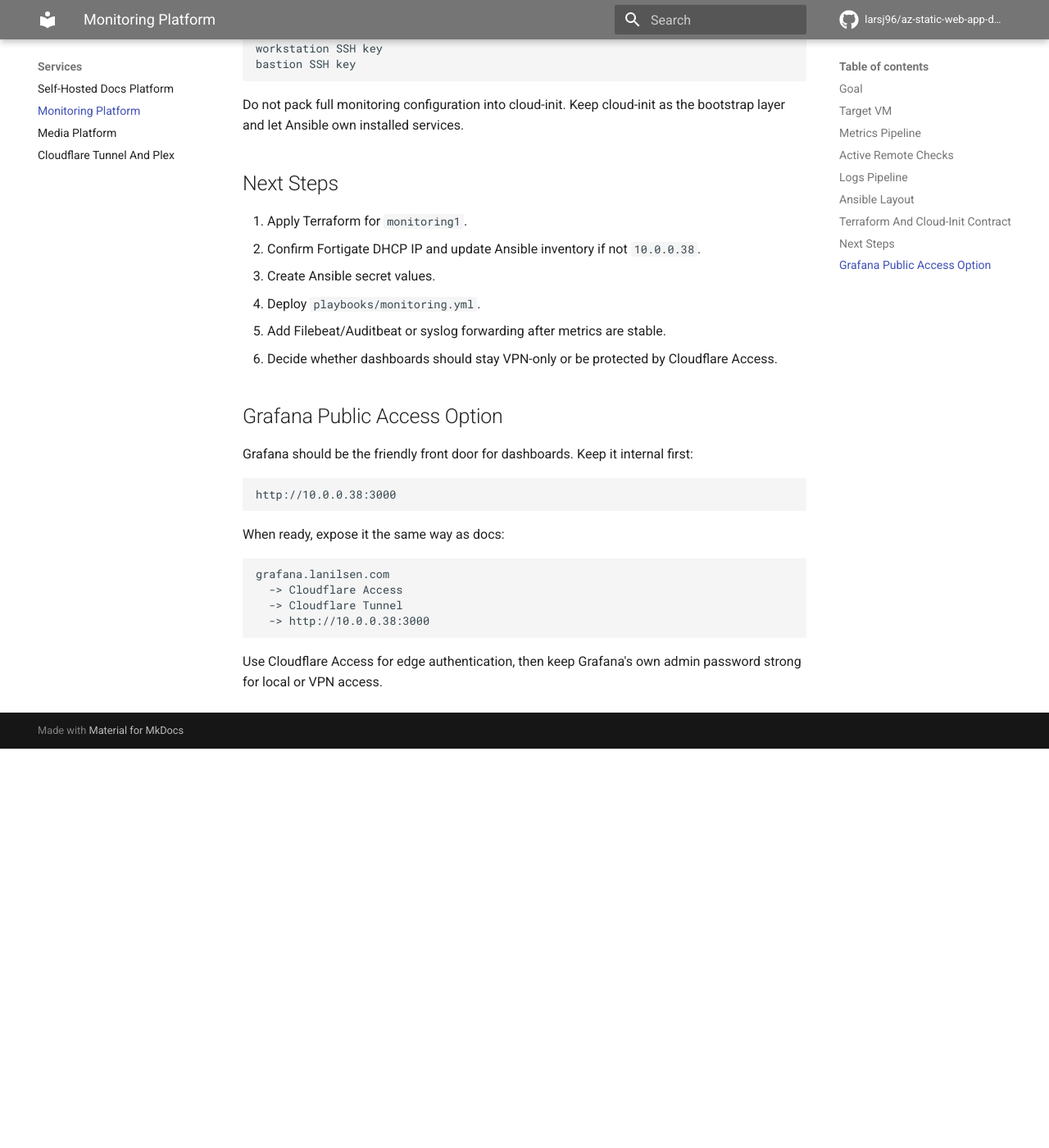
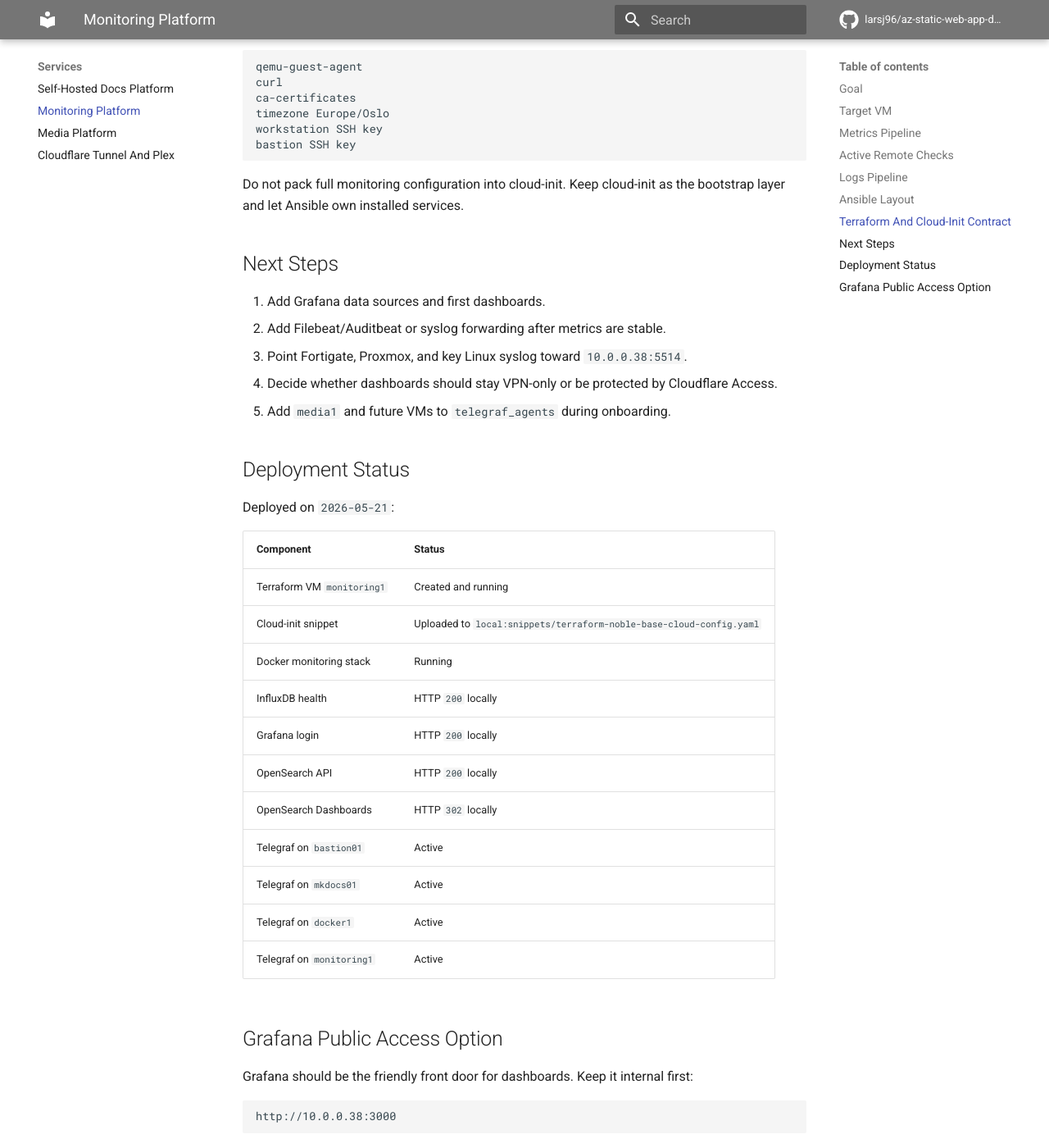
Before and after one commit to larsj96/az-static-web-app-docs, an MkDocs documentation site: the page built from docs/monitoring-platform.md, in a window 1280 px wide and 1400 px high, scrolled down 3864 px. Shown: the whole window at 82% size. Built offline with MkDocs 1.6.1 and Material for MkDocs 9.7.7, drawn with Linux system fonts in a browser that asks for light colours; comment, search, counter and statistics services are not loaded; before the commit the page ends 4777 px from its top, so only the background shows below that; some of the changed text lies outside the part shown.

Commit message:
Document deployed monitoring stack

````diff
--- a/docs/monitoring-platform.md
+++ b/docs/monitoring-platform.md
@@ -34,13 +34,13 @@ CIDR 10.0.0.32/27
 gateway 10.0.0.33
 ```
 
-Initial inventory placeholder:
+Current inventory:
 
 ```text
 monitoring1 ansible_host=10.0.0.38 ansible_user=ubuntu
 ```
 
-Adjust the inventory if Fortigate DHCP assigns a different reservation.
+Fortigate DHCP assigned `10.0.0.38`, and the QEMU guest agent reports that address.
 
 ## Metrics Pipeline
 
@@ -147,7 +147,13 @@ git pull
 ansible-playbook playbooks/monitoring.yml
 ```
 
-Secrets needed before first deploy:
+Secrets are stored on `bastion01` in the ignored file:
+
+```text
+~/ansible-homelab/group_vars/monitoring_secrets.yml
+```
+
+Do not commit this file. It contains:
 
 ```text
 influxdb_admin_password
@@ -156,7 +162,7 @@ opensearch_initial_admin_password
 grafana_admin_password
 ```
 
-Store them in Ansible Vault or another ignored secret file, not in Git.
+Later, move this into Ansible Vault when the workflow settles.
 
 ## Terraform And Cloud-Init Contract
 
@@ -175,12 +181,29 @@ Do not pack full monitoring configuration into cloud-init. Keep cloud-init as th
 
 ## Next Steps
 
-1. Apply Terraform for `monitoring1`.
-2. Confirm Fortigate DHCP IP and update Ansible inventory if not `10.0.0.38`.
-3. Create Ansible secret values.
-4. Deploy `playbooks/monitoring.yml`.
-5. Add Filebeat/Auditbeat or syslog forwarding after metrics are stable.
-6. Decide whether dashboards should stay VPN-only or be protected by Cloudflare Access.
+1. Add Grafana data sources and first dashboards.
+2. Add Filebeat/Auditbeat or syslog forwarding after metrics are stable.
+3. Point Fortigate, Proxmox, and key Linux syslog toward `10.0.0.38:5514`.
+4. Decide whether dashboards should stay VPN-only or be protected by Cloudflare Access.
+5. Add `media1` and future VMs to `telegraf_agents` during onboarding.
+
+## Deployment Status
+
+Deployed on `2026-05-21`:
+
+| Component | Status |
+| --- | --- |
+| Terraform VM `monitoring1` | Created and running |
+| Cloud-init snippet | Uploaded to `local:snippets/terraform-noble-base-cloud-config.yaml` |
+| Docker monitoring stack | Running |
+| InfluxDB health | HTTP `200` locally |
+| Grafana login | HTTP `200` locally |
+| OpenSearch API | HTTP `200` locally |
+| OpenSearch Dashboards | HTTP `302` locally |
+| Telegraf on `bastion01` | Active |
+| Telegraf on `mkdocs01` | Active |
+| Telegraf on `docker1` | Active |
+| Telegraf on `monitoring1` | Active |
 
 ## Grafana Public Access Option
 
````
Also changed, not shown: other parts of docs/monitoring-platform.md (+2 -2 lines), docs/implementation-roadmap.md (+4 -4 lines).
